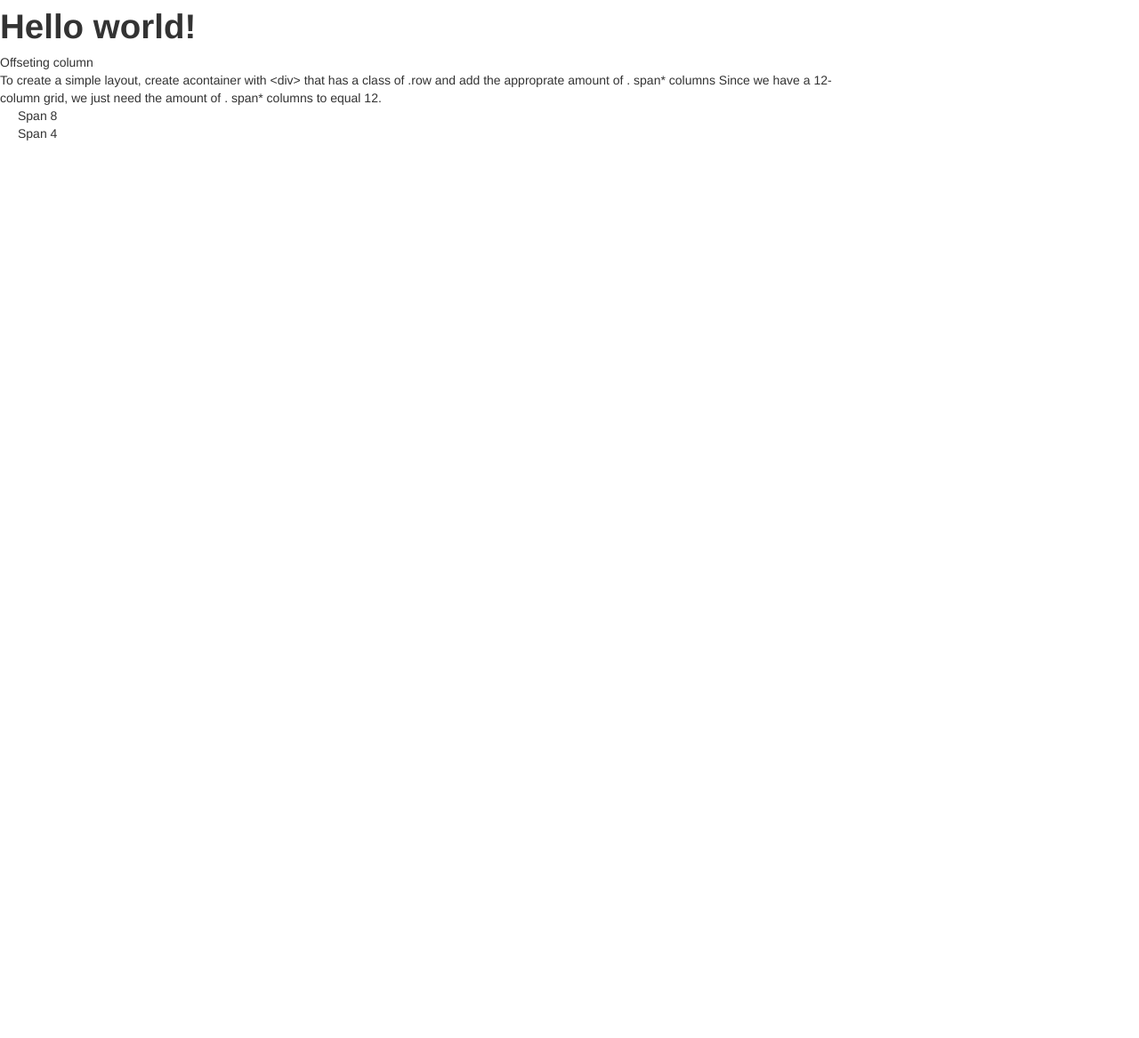
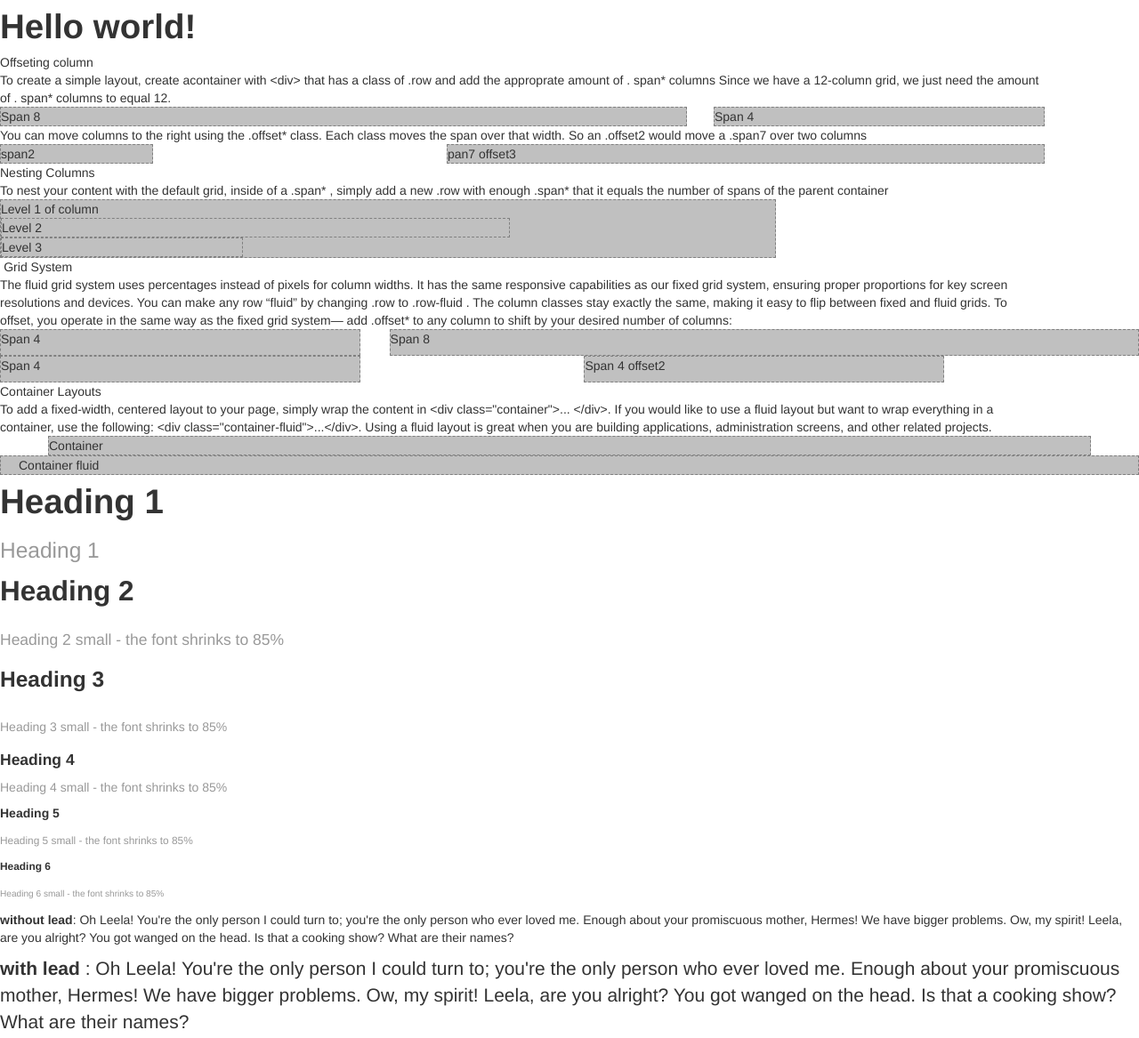
Before and after one commit to albertorugnone/bootstrap_example, a website: page index.html in a window 1280 px wide. Shown: the whole page at 89% size. Before the commit the page ends 800 px from the top, so only its background shows below. Drawn offline with Linux system fonts and the light colour scheme.

Commit message:
CH1 done until page 11 	new file:   OReilly - Bootstrap 2013.pdf 	modified:   index.html 	renamed:    index.html -> index.html.orig 	modified:   notes.md

```diff
--- a/index.html
+++ b/index.html
@@ -1,20 +1,89 @@
 <!DOCTYPE html>
 <html>
 <head>
-	<title>Bootstrap 101 Template</title>
+    <title>Bootstrap 2013 - a case of study</title>
+    <meta name="viewport" content="width=device-width, initial-scale=1.0">
     <link rel="stylesheet" href="bower_components/bootstrap.css/css/bootstrap.min.css">
+    <link rel="stylesheet" href="bower_components/bootstrap.css/css/bootstrap-responsive.min.css">
+    <style type="text/css">
+    .rimmed_gray {
+        border: 1px dashed gray;
+        background: silver;
+    }
+    </style>
 </head>
 <body>
     <h1>Hello world!</h1>
     <script src="bower_components/bootstrap.css/js/bootstrap.js"></script>
-
     <div class="row">
-
         <div class="span12">Offseting column</div>
         <div class="span12">To create a simple layout, create acontainer with &#60;div&#62; that has a class of .row and add the approprate amount of . span* columns Since we have a 12-column grid, we just need the amount of . span* columns to equal 12.</div>
-		<div class="span12"><div class="span8">Span 8 </div>
-		<div class="span4">Span 4 </div></div>
-
     </div>
+    <div class="row">
+        <div class="span8 rimmed_gray">Span 8</div>
+        <div class="span4 rimmed_gray">Span 4</div>
+    </div>
+    <div class="row">
+        <div class="span12">You can move columns to the right using the .offset* class. Each class moves the span over that width. So an .offset2 would move a .span7 over two columns</div>
+    </div>
+    <div class="row">
+        <div class="span2 rimmed_gray">span2</div>
+        <div class="span7 offset3 rimmed_gray">pan7 offset3</div>
+    </div>
+    <div class="row">
+        <div class="span12">Nesting Columns</div>
+        <div class="span12">To nest your content with the default grid, inside of a .span* , simply add a new .row with enough .span* that it equals the number of spans of the parent container</div>
+    </div>
+    <div class="row">
+        <div class="span9 rimmed_gray">Level 1 of column
+            <div class="row">
+                <div class="span6 rimmed_gray">Level 2</div>
+                <div class="span3 rimmed_gray">Level 3</div>
+            </div>
+        </div>
+    </div>
+    <div class="row">Fluid Grid System
+        <div class="span12">The fluid grid system uses percentages instead of pixels for column widths. It has the same responsive capabilities as our fixed grid system, ensuring proper proportions for key screen resolutions and devices. You can make any row “fluid” by changing .row to .row-fluid . The column classes stay exactly the same, making it easy to flip between fixed and fluid grids. To offset, you operate in the same way as the fixed grid system— add .offset* to any column to shift by your desired number of columns:</div>
+    </div>
+    <div class="row-fluid" title="row-fluid">
+        <div class="span4 rimmed_gray">Span 4</div>
+        <div class="span8 rimmed_gray">Span 8</div>
+    </div>
+    <div class="row-fluid" title="row-fluid">
+        <div class="span4 rimmed_gray">Span 4</div>
+        <div class="span4 offset2 rimmed_gray">Span 4 offset2</div>
+    </div>
+    <div class="row">
+        <div class="span12">Container Layouts</div>
+        <div class="span12">To add a fixed-width, centered layout to your page, simply wrap the content in &#60;div class="container"&#62;... &#60;/div&#62;. If you would like to use a fluid layout but want to wrap everything in a container, use the following: &#60;div class="container-fluid">...&#60;/div&#62;. Using a fluid layout is great when you are building applications, administration screens, and other related projects.</div>
+    </div>
+    <div class="container rimmed_gray">Container</div>
+    <div class="container-fluid rimmed_gray">Container fluid</div>
+    <h1>Heading 1</h1>
+    <h1>
+        <small>Heading 1</small>
+    </h1>
+    <h2>Heading 2</h2>
+    <h2>
+        <small>Heading 2 small  - the font shrinks to 85%</small>
+    </h2>
+    <h3>Heading 3</h3>
+    <h3>
+        <small>Heading 3 small - the font shrinks to 85%</small>
+    </h3>
+    <h4>Heading 4</h4>
+    <h4>
+        <small>Heading 4 small - the font shrinks to 85%</small>
+    </h4>
+    <h5>Heading 5</h5>
+    <h5>
+        <small>Heading 5 small  - the font shrinks to 85%</small>
+    </h5>
+    <h6>Heading 6</h6>
+    <h6>
+        <small>Heading 6 small - the font shrinks to 85%</small>
+    </h6>
+    <p><strong>without lead</strong>: Oh Leela! You're the only person I could turn to; you're the only person who ever loved me. Enough about your promiscuous mother, Hermes! We have bigger problems. Ow, my spirit! Leela, are you alright? You got wanged on the head. Is that a cooking show? What are their names?</p>
+    <p class="lead"><strong>with lead</strong> : Oh Leela! You're the only person I could turn to; you're the only person who ever loved me. Enough about your promiscuous mother, Hermes! We have bigger problems. Ow, my spirit! Leela, are you alright? You got wanged on the head. Is that a cooking show? What are their names?</p>
 </body>
 </html>
```
Also changed, not shown: notes.md (+18 -0 lines), 2 other files. Lines whose indentation alone changed are shown as unchanged.
